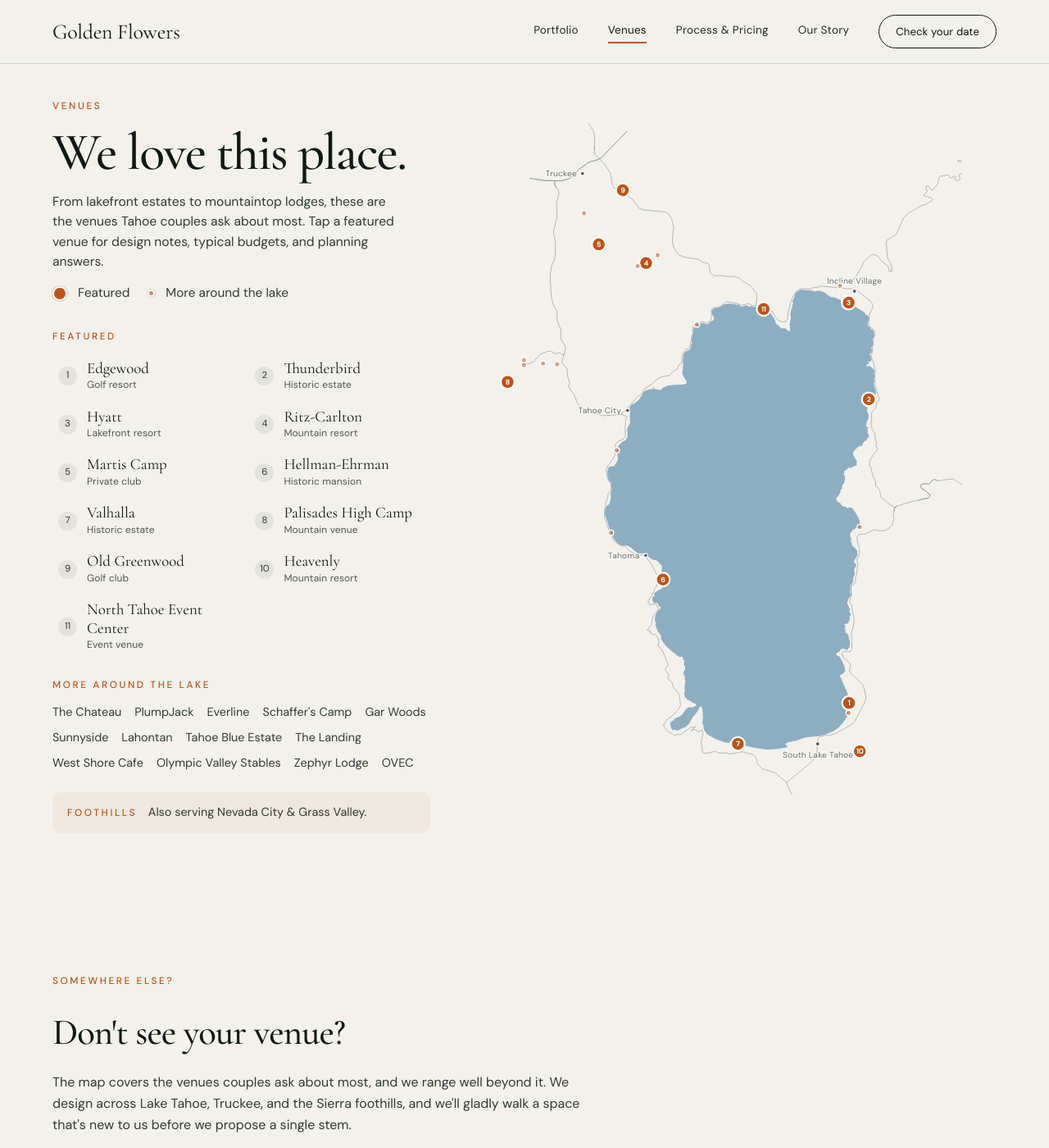
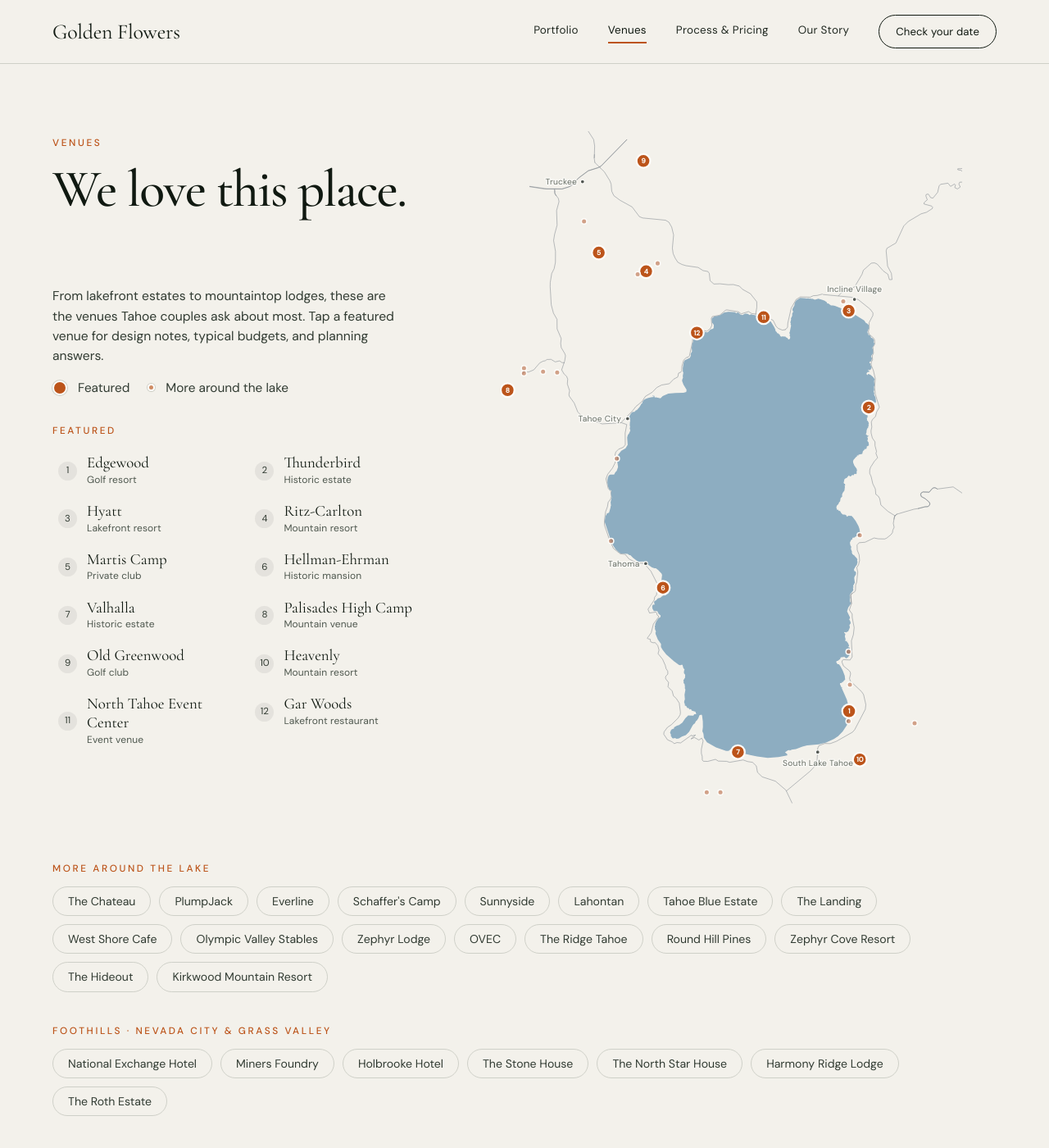
Before and after one commit to jshplhm/goldenflowers, a Jekyll site: the page built from venues/index.md, in a window 1280 px wide and 1400 px high. Shown: the whole window at 82% size. Built offline with Jekyll 4.4.1, drawn with Linux system fonts in a browser that asks for light colours.

Commit message:
Expand venues map and feature Gar Woods
- Feature Gar Woods as venue 12 with a full venue page at /venues/gar-woods
- Add minor pins: The Ridge Tahoe, Round Hill Pines, Zephyr Cove Resort, The Hideout (Kirkwood), Kirkwood Mountain Resort
- Fix mispositioned Chateau and Old Greenwood pins
- Move "More around the lake" and new Foothills lists full-width below the map hero, styled as pills
- Add top margin to the venues hero to match other pages
- Swap sustainability pledge hero photo to camille-max-28

Co-Authored-By: Claude Fable 5 <noreply@anthropic.com>

```diff
--- a/assets/css/redesign.css
+++ b/assets/css/redesign.css
@@ -604,7 +604,7 @@ body.nav-hidden .venue-breadcrumb{top:0;}
 .btn-primary:hover{transform:translateY(-2px);filter:brightness(1.07);}
 
 /* ---------- VENUES — words + linked list (left) · Tahoe map (right) ---------- */
-.map-hero{display:grid;grid-template-columns:clamp(300px,36vw,470px) 1fr;column-gap:clamp(28px,3.5vw,56px);align-items:start;max-width:1600px;margin:0 auto;padding:clamp(78px,9vw,120px) var(--pad) clamp(48px,6vw,80px);}
+.map-hero{display:grid;grid-template-columns:clamp(300px,36vw,470px) 1fr;column-gap:clamp(28px,3.5vw,56px);align-items:start;max-width:1600px;margin:0 auto;padding:clamp(110px,13vw,160px) var(--pad) clamp(36px,5vw,60px);}
 .mh-head{grid-column:1;grid-row:1;}
 .mh-body{grid-column:1;grid-row:2;padding-top:16px;}
 .mh-map{grid-column:2;grid-row:1 / span 2;align-self:center;overflow:hidden;}
@@ -642,6 +642,14 @@ body.nav-hidden .venue-breadcrumb{top:0;}
 .vfl-minor span:hover,.vfl-minor span.is-active{color:var(--terra);border-bottom-color:var(--terra);}
 .foothills-note{margin:24px 0 0;padding:14px 18px;background:oklch(62% .11 45/.07);border-radius:11px;font-size:.9rem;color:var(--fg2);line-height:1.5;}
 .foothills-note .lab{display:inline;margin-right:10px;}
+/* Full-width secondary venue lists under the map hero */
+.venues-more{max-width:1600px;margin:0 auto;padding:0 var(--pad) clamp(48px,6vw,84px);display:grid;gap:clamp(26px,3vw,40px);}
+.venues-more .vlist-lab{margin:0 0 12px;}
+.vfl-pills{display:flex;flex-wrap:wrap;gap:10px;margin:0;}
+.vfl-pills li{margin:0;}
+.vfl-pills span{display:inline-block;font-family:var(--b);font-size:.88rem;line-height:1;color:var(--fg2);border:1px solid var(--line);border-radius:100px;padding:10px 18px;cursor:default;transition:color .15s,border-color .15s,background .15s;}
+.vfl-pills span[data-venue]{cursor:pointer;}
+.vfl-pills span[data-venue]:hover,.vfl-pills span.is-active{color:var(--terra);border-color:var(--terra);background:oklch(62% .11 45/.06);}
 @media(max-width:560px){.vfl{grid-template-columns:1fr;gap:2px;}}
 .vhl{list-style:none;margin:0;padding:0;columns:2;column-gap:28px;}
 .vhl li{margin-bottom:11px;break-inside:avoid;}
--- a/venues/index.md
+++ b/venues/index.md
@@ -32,24 +32,8 @@ canonical_url: https://goldenflorals.com/venues
       <li><a data-venue="old-greenwood" href="{{ site.baseurl }}/venues/old-greenwood"><span class="vnum">9</span><span class="vf-name">Old Greenwood</span><span class="vf-type">Golf club</span></a></li>
       <li><a data-venue="heavenly" href="{{ site.baseurl }}/venues/heavenly"><span class="vnum">10</span><span class="vf-name">Heavenly</span><span class="vf-type">Mountain resort</span></a></li>
       <li><a data-venue="north-tahoe-event-center" href="{{ site.baseurl }}/venues/north-tahoe-event-center"><span class="vnum">11</span><span class="vf-name">North Tahoe Event Center</span><span class="vf-type">Event venue</span></a></li>
+      <li><a data-venue="gar-woods" href="{{ site.baseurl }}/venues/gar-woods"><span class="vnum">12</span><span class="vf-name">Gar Woods</span><span class="vf-type">Lakefront restaurant</span></a></li>
     </ol>
-    <span class="lab vlist-lab">More around the lake</span>
-    <ul class="vfl-minor">
-      <li><span data-venue="chateau">The Chateau</span></li>
-      <li><span data-venue="plumpjack">PlumpJack</span></li>
-      <li><span data-venue="everline">Everline</span></li>
-      <li><span data-venue="schaffers">Schaffer's Camp</span></li>
-      <li><span data-venue="gar-woods">Gar Woods</span></li>
-      <li><span data-venue="sunnyside">Sunnyside</span></li>
-      <li><span data-venue="lahontan">Lahontan</span></li>
-      <li><span data-venue="tahoe-blue">Tahoe Blue Estate</span></li>
-      <li><span data-venue="landing">The Landing</span></li>
-      <li><span data-venue="west-shore">West Shore Cafe</span></li>
-      <li><span data-venue="ov-stables">Olympic Valley Stables</span></li>
-      <li><span data-venue="zephyr">Zephyr Lodge</span></li>
-      <li><span data-venue="ovec">OVEC</span></li>
-    </ul>
-    <p class="foothills-note"><span class="lab">Foothills</span> Also serving Nevada City &amp; Grass Valley.</p>
   </div>
   <div class="mh-map">
     <svg class="tahoe" viewBox="-12 -66 605 892" xmlns="http://www.w3.org/2000/svg" role="group" aria-label="Map of Lake Tahoe wedding venues">
@@ -99,7 +83,7 @@ canonical_url: https://goldenflorals.com/venues
       <a href="{{ site.baseurl }}/venues/hellman-ehrman-mansion" class="t-pin feat" data-venue="hellman-ehrman-mansion" aria-label="Hellman-Ehrman Mansion: view venue"><circle class="t-dot" cx="200.6" cy="532.0" r="6.5"/><text class="t-num" x="200.6" y="535.2">6</text><text class="t-vlabel" text-anchor="end" x="191.6" y="536.0">Hellman-Ehrman</text></a>
       <a href="{{ site.baseurl }}/venues/valhalla-tahoe" class="t-pin feat" data-venue="valhalla-tahoe" aria-label="Valhalla: view venue"><circle class="t-dot" cx="298.9" cy="747.4" r="6.5"/><text class="t-num" x="298.9" y="750.6">7</text><text class="t-vlabel" text-anchor="middle" x="298.9" y="764.4">Valhalla</text></a>
       <a href="{{ site.baseurl }}/venues/palisades-high-camp" class="t-pin feat" data-venue="palisades-high-camp" aria-label="Palisades High Camp: view venue"><circle class="t-dot" cx="-3.0" cy="273.2" r="6.5"/><text class="t-num" x="-3.0" y="276.4">8</text><text class="t-vlabel" x="4.0" y="293.0">Palisades High Camp</text></a>
-      <a href="{{ site.baseurl }}/venues/old-greenwood" class="t-pin feat" data-venue="old-greenwood" aria-label="Old Greenwood: view venue"><circle class="t-dot" cx="148.0" cy="22.0" r="6.5"/><text class="t-num" x="148.0" y="25.2">9</text><text class="t-vlabel" x="157.0" y="26.0">Old Greenwood</text></a>
+      <a href="{{ site.baseurl }}/venues/old-greenwood" class="t-pin feat" data-venue="old-greenwood" aria-label="Old Greenwood: view venue"><circle class="t-dot" cx="175.0" cy="-27.0" r="6.5"/><text class="t-num" x="175.0" y="-23.8">9</text><text class="t-vlabel" x="184.0" y="-23.0">Old Greenwood</text></a>
       <a href="{{ site.baseurl }}/venues/heavenly" class="t-pin feat" data-venue="heavenly" aria-label="Heavenly: view venue"><circle class="t-dot" cx="458.7" cy="757.1" r="6.5"/><text class="t-num" x="458.7" y="760.3000000000001">10</text><text class="t-vlabel" x="467.7" y="761.1">Heavenly</text></a>
       <a href="{{ site.baseurl }}/venues/north-tahoe-event-center" class="t-pin feat" data-venue="north-tahoe-event-center" aria-label="North Tahoe Event Center: view venue"><circle class="t-dot" cx="332.6" cy="177.7" r="6.5"/><text class="t-num" x="332.6" y="180.89999999999998">11</text><text class="t-vlabel" text-anchor="middle" x="332.6" y="167.7">North Tahoe</text></a>
 
@@ -110,16 +94,59 @@ canonical_url: https://goldenflorals.com/venues
       <g class="t-pin t-minor" data-venue="everline" tabindex="0" role="img" aria-label="Everline"><circle class="t-dot sm" cx="43.5" cy="249.0" r="3.5"/><text class="t-vlabel" x="50.5" y="253.0">Everline</text></g>
       <g class="t-pin t-minor" data-venue="ov-stables" tabindex="0" role="img" aria-label="Olympic Valley Stables"><circle class="t-dot sm" cx="62.0" cy="250.0" r="3.5"/><text class="t-vlabel" x="69.0" y="254.0">Olympic Valley Stables</text></g>
       <g class="t-pin t-minor" data-venue="zephyr" tabindex="0" role="img" aria-label="Zephyr Lodge"><circle class="t-dot sm" cx="193.7" cy="107.1" r="3.5"/><text class="t-vlabel" text-anchor="end" x="186.7" y="111.1">Zephyr Lodge</text></g>
-      <g class="t-pin t-minor" data-venue="chateau" tabindex="0" role="img" aria-label="The Chateau"><circle class="t-dot sm" cx="432.7" cy="147.1" r="3.5"/><text class="t-vlabel" x="439.7" y="151.1">The Chateau</text></g>
+      <g class="t-pin t-minor" data-venue="chateau" tabindex="0" role="img" aria-label="The Chateau"><circle class="t-dot sm" cx="437.0" cy="157.0" r="3.5"/><text class="t-vlabel" x="444.0" y="161.0">The Chateau</text></g>
       <g class="t-pin t-minor" data-venue="landing" tabindex="0" role="img" aria-label="The Landing"><circle class="t-dot sm" cx="444.0" cy="706.9" r="3.5"/><text class="t-vlabel" x="451.0" y="710.9">The Landing</text></g>
       <g class="t-pin t-minor" data-venue="sunnyside" tabindex="0" role="img" aria-label="Sunnyside"><circle class="t-dot sm" cx="140.2" cy="363.0" r="3.5"/><text class="t-vlabel" text-anchor="end" x="133.2" y="367.0">Sunnyside</text></g>
-      <g class="t-pin t-minor" data-venue="gar-woods" tabindex="0" role="img" aria-label="Gar Woods"><circle class="t-dot sm" cx="245.1" cy="197.9" r="3.5"/><text class="t-vlabel" text-anchor="end" x="238.1" y="201.9">Gar Woods</text></g>
+      <a href="{{ site.baseurl }}/venues/gar-woods" class="t-pin feat" data-venue="gar-woods" aria-label="Gar Woods: view venue"><circle class="t-dot" cx="245.1" cy="197.9" r="6.5"/><text class="t-num" x="245.1" y="201.1">12</text><text class="t-vlabel" text-anchor="end" x="231.1" y="201.9">Gar Woods</text></a>
       <g class="t-pin t-minor" data-venue="lahontan" tabindex="0" role="img" aria-label="Lahontan"><circle class="t-dot sm" cx="97.2" cy="52.2" r="3.5"/><text class="t-vlabel" text-anchor="end" x="90.2" y="56.2">Lahontan</text></g>
       <g class="t-pin t-minor" data-venue="plumpjack" tabindex="0" role="img" aria-label="PlumpJack"><circle class="t-dot sm" cx="18.4" cy="251.1" r="3.5"/><text class="t-vlabel" x="25.4" y="255.1">PlumpJack</text></g>
       <g class="t-pin t-minor" data-venue="ovec" tabindex="0" role="img" aria-label="OVEC"><circle class="t-dot sm" cx="18.5" cy="244.5" r="3.5"/><text class="t-vlabel" x="25.5" y="248.5">OVEC</text></g>
+      <g class="t-pin t-minor" data-venue="ridge-tahoe" tabindex="0" role="img" aria-label="The Ridge Tahoe"><circle class="t-dot sm" cx="530.5" cy="709.6" r="3.5"/><text class="t-vlabel" text-anchor="end" x="523.5" y="713.6">The Ridge Tahoe</text></g>
+      <g class="t-pin t-minor" data-venue="round-hill" tabindex="0" role="img" aria-label="Round Hill Pines Beach Resort"><circle class="t-dot sm" cx="445.7" cy="659.1" r="3.5"/><text class="t-vlabel" x="452.7" y="663.1">Round Hill Pines</text></g>
+      <g class="t-pin t-minor" data-venue="zephyr-cove" tabindex="0" role="img" aria-label="Zephyr Cove Resort"><circle class="t-dot sm" cx="444.0" cy="616.0" r="3.5"/><text class="t-vlabel" x="451.0" y="620.0">Zephyr Cove Resort</text></g>
+      <g class="t-pin t-minor" data-venue="hideout" tabindex="0" role="img" aria-label="The Hideout at Kirkwood"><circle class="t-dot sm" cx="258.0" cy="800.0" r="3.5"/><text class="t-vlabel" text-anchor="end" x="251.0" y="804.0">The Hideout · Kirkwood</text></g>
+      <g class="t-pin t-minor" data-venue="kirkwood" tabindex="0" role="img" aria-label="Kirkwood Mountain Resort"><circle class="t-dot sm" cx="276.0" cy="800.0" r="3.5"/><text class="t-vlabel" x="283.0" y="804.0">Kirkwood Mountain Resort</text></g>
     </svg>
   </div>
 </header>
+
+<!-- MORE VENUES: full-width under the map hero -->
+<section class="venues-more">
+  <div class="vm-group">
+    <span class="lab vlist-lab">More around the lake</span>
+    <ul class="vfl-minor vfl-pills">
+      <li><span data-venue="chateau">The Chateau</span></li>
+      <li><span data-venue="plumpjack">PlumpJack</span></li>
+      <li><span data-venue="everline">Everline</span></li>
+      <li><span data-venue="schaffers">Schaffer's Camp</span></li>
+      <li><span data-venue="sunnyside">Sunnyside</span></li>
+      <li><span data-venue="lahontan">Lahontan</span></li>
+      <li><span data-venue="tahoe-blue">Tahoe Blue Estate</span></li>
+      <li><span data-venue="landing">The Landing</span></li>
+      <li><span data-venue="west-shore">West Shore Cafe</span></li>
+      <li><span data-venue="ov-stables">Olympic Valley Stables</span></li>
+      <li><span data-venue="zephyr">Zephyr Lodge</span></li>
+      <li><span data-venue="ovec">OVEC</span></li>
+      <li><span data-venue="ridge-tahoe">The Ridge Tahoe</span></li>
+      <li><span data-venue="round-hill">Round Hill Pines</span></li>
+      <li><span data-venue="zephyr-cove">Zephyr Cove Resort</span></li>
+      <li><span data-venue="hideout">The Hideout</span></li>
+      <li><span data-venue="kirkwood">Kirkwood Mountain Resort</span></li>
+    </ul>
+  </div>
+  <div class="vm-group">
+    <span class="lab vlist-lab">Foothills · Nevada City &amp; Grass Valley</span>
+    <ul class="vfl-minor vfl-pills">
+      <li><span>National Exchange Hotel</span></li>
+      <li><span>Miners Foundry</span></li>
+      <li><span>Holbrooke Hotel</span></li>
+      <li><span>The Stone House</span></li>
+      <li><span>The North Star House</span></li>
+      <li><span>Harmony Ridge Lodge</span></li>
+      <li><span>The Roth Estate</span></li>
+    </ul>
+  </div>
+</section>
 
 <!-- DON'T SEE YOUR VENUE -->
 <section class="mini">
```
Also changed, not shown: sustainability/index.md (+1 -1 lines), venues/gar-woods/index.md (added, +90 -0 lines).
